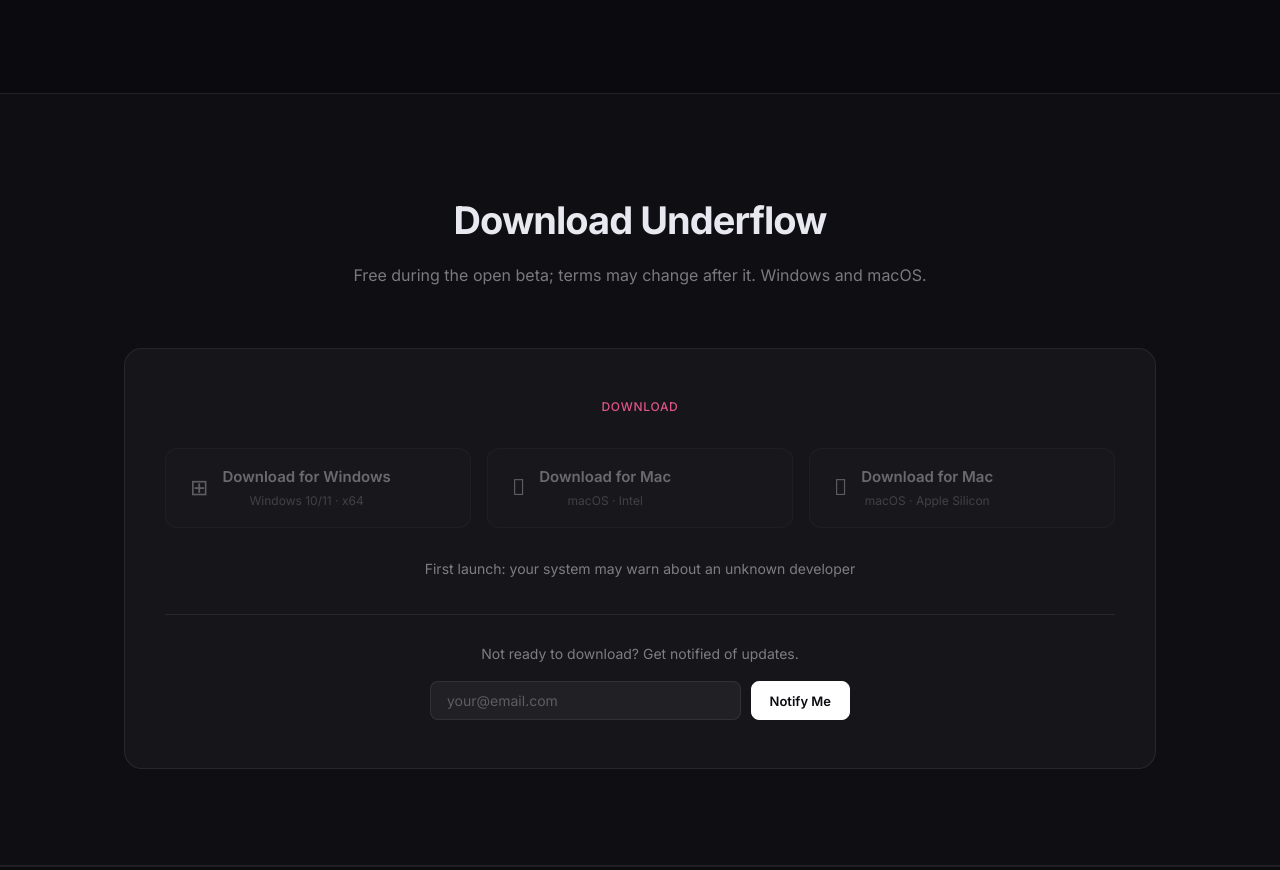
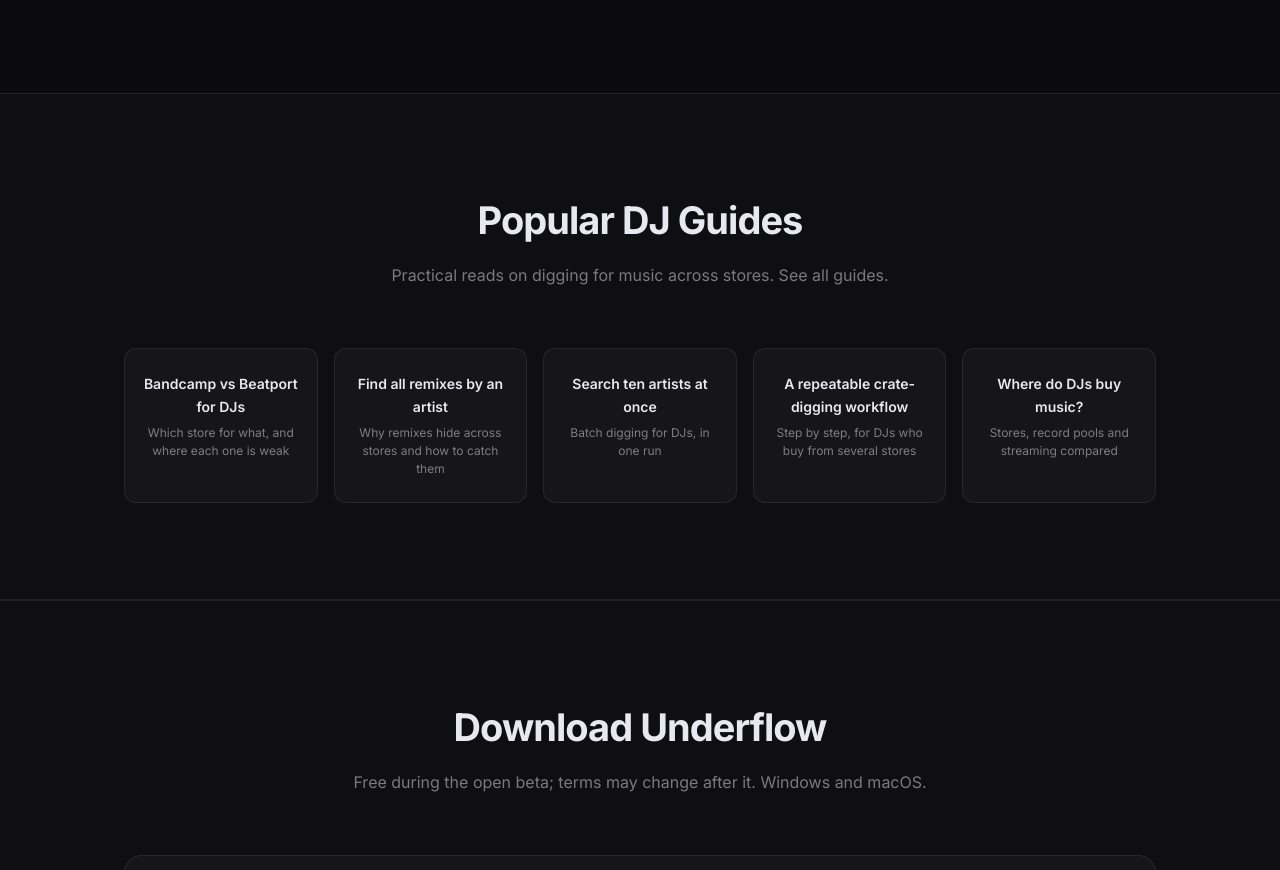
Before and after one commit to VASS-dev/underflow-website, a plain HTML site: page index.html in a window 1280 px wide. Shown: the part 5683-6553 px from the top of the page. Drawn offline with nearby package versions, Linux system fonts and the light colour scheme; no server answers.

Commit message:
feat(seo): popular guides block with EN/RU i18n, unify home canonical with trailing slash
Co-Authored-By: Claude Sonnet 5.5 <noreply@anthropic.com>

```diff
--- a/i18n/en.json
+++ b/i18n/en.json
@@ -303,5 +303,20 @@
       "many": "{count} shared tracks"
     },
     "more": "+{count} more"
+  },
+  "popguides": {
+    "title": "Popular DJ Guides",
+    "sub": "Practical reads on digging for music across stores.",
+    "all": "See all guides.",
+    "g1_t": "Bandcamp vs Beatport for DJs",
+    "g1_d": "Which store for what, and where each one is weak",
+    "g2_t": "Find all remixes by an artist",
+    "g2_d": "Why remixes hide across stores and how to catch them",
+    "g3_t": "Search ten artists at once",
+    "g3_d": "Batch digging for DJs, in one run",
+    "g4_t": "A repeatable crate-digging workflow",
+    "g4_d": "Step by step, for DJs who buy from several stores",
+    "g5_t": "Where do DJs buy music?",
+    "g5_d": "Stores, record pools and streaming compared"
   }
 }
--- a/index.html
+++ b/index.html
@@ -10,7 +10,7 @@
   <meta property="og:title" content="Underflow — Search 5 Music Platforms at Once">
   <meta property="og:description" content="One search instead of ten tabs. Bandcamp, Juno, Beatport, Decks.de, Discogs — search, listen, tag and buy in one app.">
   <meta property="og:image" content="https://underflow.music/og-image.png">
-  <meta property="og:url" content="https://underflow.music">
+  <meta property="og:url" content="https://underflow.music/">
   <meta property="og:type" content="website">
 
   <!-- Twitter Card -->
@@ -21,10 +21,10 @@
 
   <!-- SEO -->
   <meta name="robots" content="index, follow">
-  <link rel="canonical" href="https://underflow.music">
+  <link rel="canonical" href="https://underflow.music/">
   <link rel="alternate" hreflang="en" href="https://underflow.music/">
   <link rel="alternate" hreflang="ru" href="https://underflow.music/ru/">
-  <link rel="alternate" hreflang="x-default" href="https://underflow.music">
+  <link rel="alternate" hreflang="x-default" href="https://underflow.music/">
   <link rel="icon" href="favicon.svg" type="image/svg+xml">
 
   <!-- Structured Data -->
@@ -497,6 +497,21 @@
     </div>
   </section>
 
+  <!-- Popular guides -->
+  <section class="section section-dark" id="popular-guides">
+    <div class="container">
+      <h2 class="section-title" data-i18n="popguides.title"></h2>
+      <p class="section-sub"><span data-i18n="popguides.sub"></span> <a href="guides/" data-localized-href="guides/" data-i18n="popguides.all"></a></p>
+      <div class="platforms-grid">
+        <a class="platform-card" href="guides/bandcamp-vs-beatport-for-djs.html" data-localized-href="guides/bandcamp-vs-beatport-for-djs.html" style="text-decoration:none;color:inherit"><div class="platform-name" data-i18n="popguides.g1_t"></div><div class="platform-desc" data-i18n="popguides.g1_d"></div></a>
+        <a class="platform-card" href="guides/find-all-remixes-of-an-artist.html" data-localized-href="guides/find-all-remixes-of-an-artist.html" style="text-decoration:none;color:inherit"><div class="platform-name" data-i18n="popguides.g2_t"></div><div class="platform-desc" data-i18n="popguides.g2_d"></div></a>
+        <a class="platform-card" href="guides/search-many-artists-at-once.html" data-localized-href="guides/search-many-artists-at-once.html" style="text-decoration:none;color:inherit"><div class="platform-name" data-i18n="popguides.g3_t"></div><div class="platform-desc" data-i18n="popguides.g3_d"></div></a>
+        <a class="platform-card" href="guides/crate-digging-workflow.html" data-localized-href="guides/crate-digging-workflow.html" style="text-decoration:none;color:inherit"><div class="platform-name" data-i18n="popguides.g4_t"></div><div class="platform-desc" data-i18n="popguides.g4_d"></div></a>
+        <a class="platform-card" href="guides/where-djs-buy-music.html" data-localized-href="guides/where-djs-buy-music.html" style="text-decoration:none;color:inherit"><div class="platform-name" data-i18n="popguides.g5_t"></div><div class="platform-desc" data-i18n="popguides.g5_d"></div></a>
+      </div>
+    </div>
+  </section>
+
   <!-- Download -->
   <section class="section section-dark" id="download">
     <div class="container">
--- a/sitemap.xml
+++ b/sitemap.xml
@@ -2,7 +2,7 @@
 <urlset xmlns="http://www.sitemaps.org/schemas/sitemap/0.9">
   <url>
     <loc>https://underflow.music/</loc>
-    <lastmod>2026-11-11</lastmod>
+    <lastmod>2026-11-27</lastmod>
     <priority>1.0</priority>
   </url>
   <url>
```
Also changed, not shown: i18n/ru.json (+15 -0 lines), ru/index.html (+14 -0 lines).
